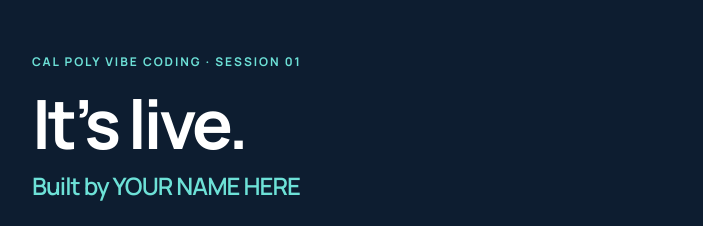
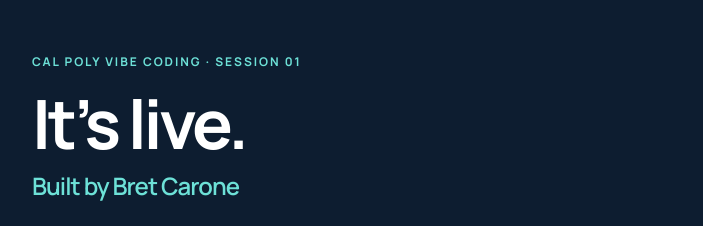
Before and after one commit to BretCarone/cpvc-starting-point, a plain HTML site: page index.html in a window 1280 px wide. Shown: the top 226 px of the page, without its empty margins (288-991 px from the left). Drawn offline with Linux system fonts and the light colour scheme; a web font is replaced by a local one.

Commit message:
Update author name in index.html

```diff
--- a/index.html
+++ b/index.html
@@ -112,7 +112,7 @@
   <h1>It&rsquo;s live.</h1>
 
   <!-- Step 5: change the name below to yours, then commit. -->
-  <p class="name">Built by YOUR NAME HERE</p>
+  <p class="name">Built by Bret Carone</p>
 
   <p class="lead">
     This page is on the internet. Anyone you send this link to can open it,
```
